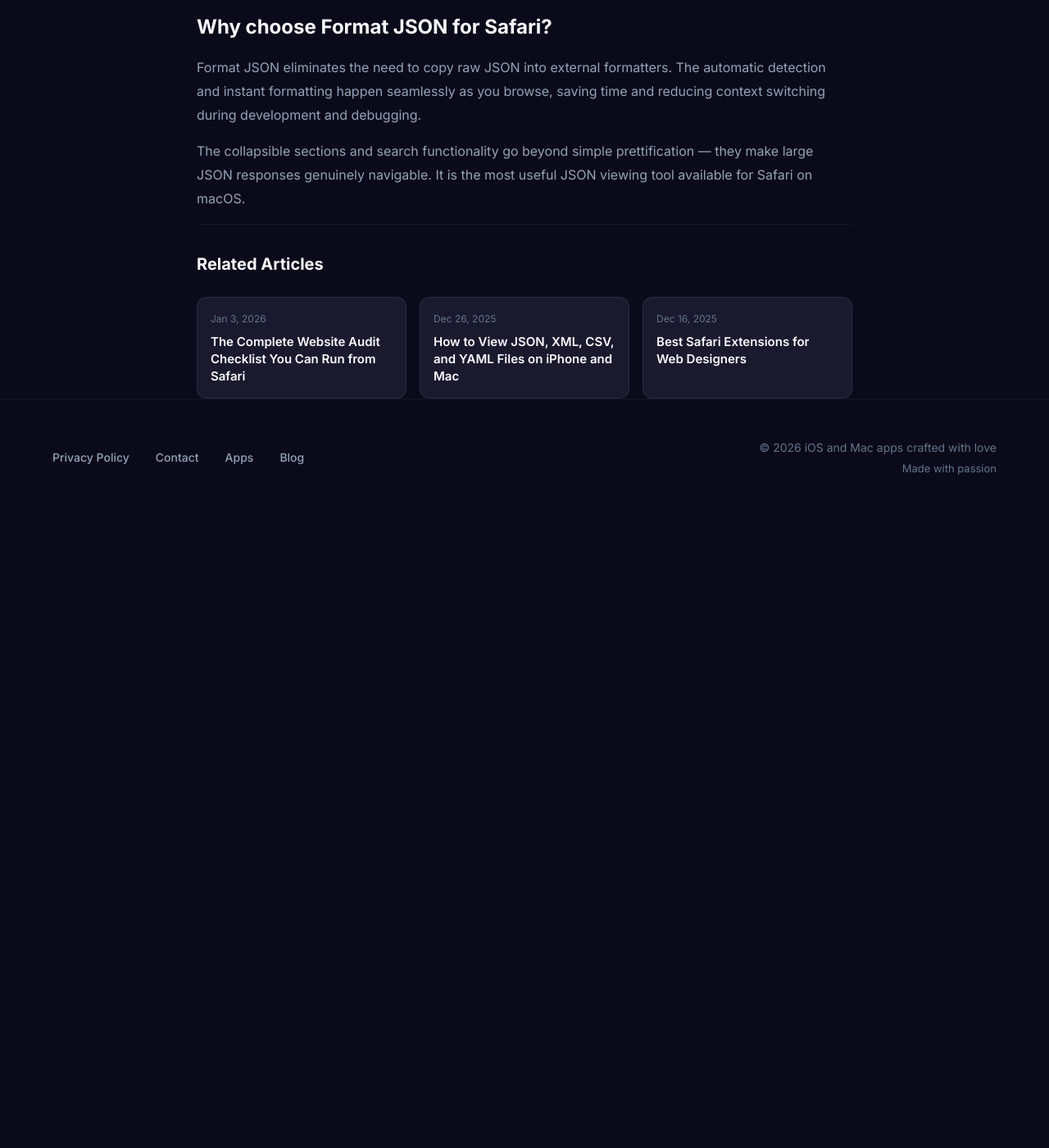
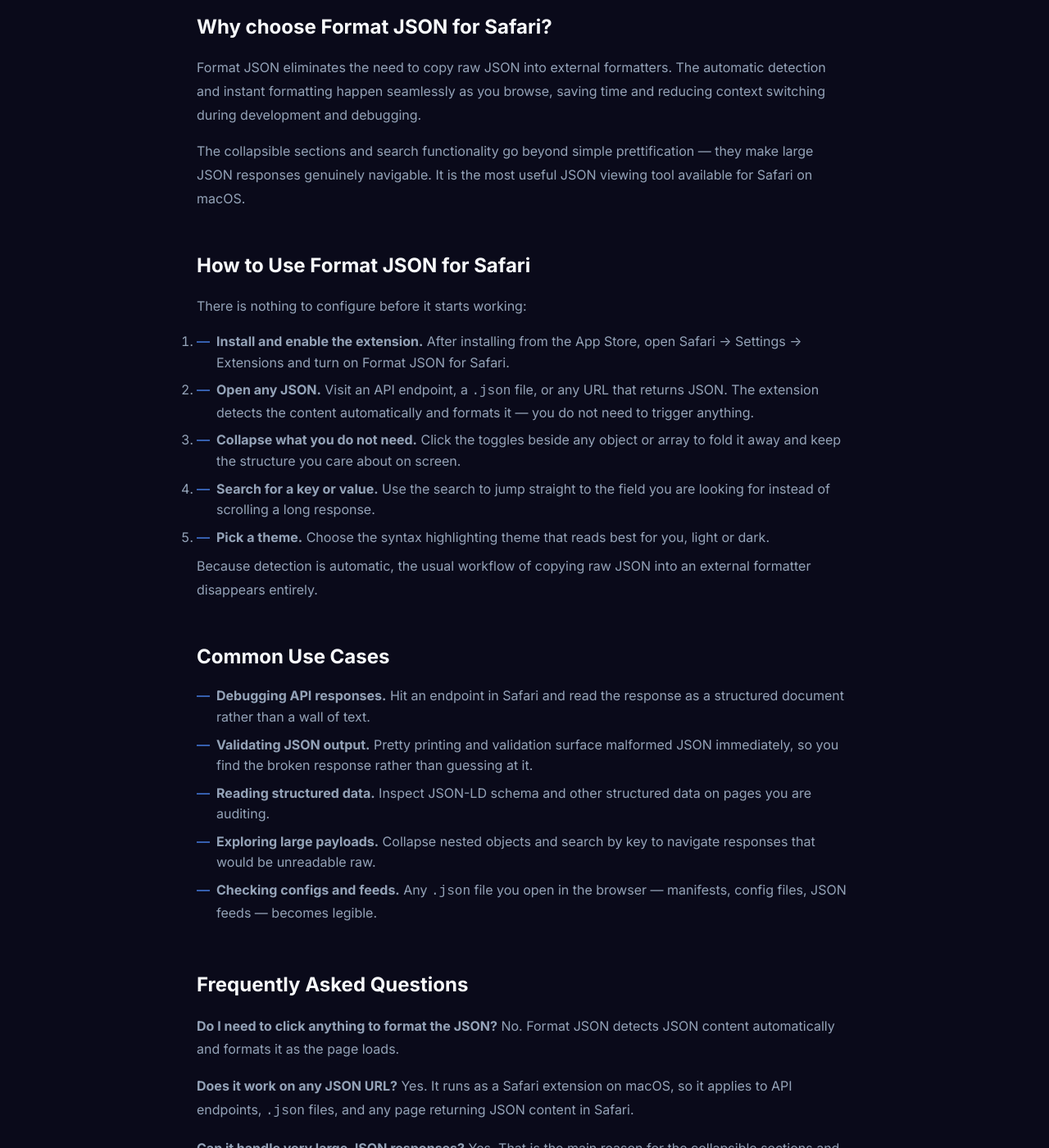
Before and after one commit to pmstani/pmstani.github.io, a Jekyll site: the page built from apps/format-json.md, in a window 1280 px wide and 1400 px high, scrolled down 1700 px. Shown: the whole window at 82% size. Built offline with Jekyll 4.4.1, drawn with Linux system fonts in a browser that asks for light colours; before the commit the page ends 2330 px from its top, so only the background shows below that; some of the changed text lies outside the part shown.

Commit message:
seo: add Safari SEO hub post, expand Format JSON page, retitle Link Gopher
- New hub post targeting the safari-seo query family (~365 impr/mo, all page 2+),
  featuring SEO for Safari + 5 complementary extensions, a 20-minute audit
  workflow and FAQ. Resolves app-page/listicle cannibalization by pointing
  'safari seo tools/extensions' anchors here from 4 existing posts.
- Expand apps/format-json.md with How to Use, Common Use Cases and FAQ,
  replicating the auto-clicker pattern that gained +8.9% CTR last cycle.
- Retitle/re-describe apps/link-gopher.md to lead with Safari/macOS.

```diff
--- a/apps/format-json.md
+++ b/apps/format-json.md
@@ -27,3 +28,46 @@
 Format JSON eliminates the need to copy raw JSON into external formatters. The automatic detection and instant formatting happen seamlessly as you browse, saving time and reducing context switching during development and debugging.
 
 The collapsible sections and search functionality go beyond simple prettification — they make large JSON responses genuinely navigable. It is the most useful JSON viewing tool available for Safari on macOS.
+
+## How to Use Format JSON for Safari
+
+There is nothing to configure before it starts working:
+
+1. **Install and enable the extension.** After installing from the App Store, open Safari → Settings → Extensions and turn on Format JSON for Safari.
+2. **Open any JSON.** Visit an API endpoint, a `.json` file, or any URL that returns JSON. The extension detects the content automatically and formats it — you do not need to trigger anything.
+3. **Collapse what you do not need.** Click the toggles beside any object or array to fold it away and keep the structure you care about on screen.
+4. **Search for a key or value.** Use the search to jump straight to the field you are looking for instead of scrolling a long response.
+5. **Pick a theme.** Choose the syntax highlighting theme that reads best for you, light or dark.
+
+Because detection is automatic, the usual workflow of copying raw JSON into an external formatter disappears entirely.
+
+## Common Use Cases
+
+- **Debugging API responses.** Hit an endpoint in Safari and read the response as a structured document rather than a wall of text.
+- **Validating JSON output.** Pretty printing and validation surface malformed JSON immediately, so you find the broken response rather than guessing at it.
+- **Reading structured data.** Inspect JSON-LD schema and other structured data on pages you are auditing.
+- **Exploring large payloads.** Collapse nested objects and search by key to navigate responses that would be unreadable raw.
+- **Checking configs and feeds.** Any `.json` file you open in the browser — manifests, config files, JSON feeds — becomes legible.
+
+## Frequently Asked Questions
+
+**Do I need to click anything to format the JSON?**
+No. Format JSON detects JSON content automatically and formats it as the page loads.
+
+**Does it work on any JSON URL?**
+Yes. It runs as a Safari extension on macOS, so it applies to API endpoints, `.json` files, and any page returning JSON content in Safari.
+
+**Can it handle very large JSON responses?**
+Yes. That is the main reason for the collapsible sections and search — folding away nested structures and jumping to a key is what makes a large payload navigable.
+
+**Will it tell me if my JSON is invalid?**
+Yes. The extension validates as well as formats, so malformed JSON is surfaced rather than silently rendered.
+
+**Can I change the colors?**
+Yes. Format JSON includes customizable theme options for syntax highlighting.
+
+**Do I need any other software?**
+No. It is a self-contained Safari extension. Once enabled in Safari's settings there is nothing else to install.
+
+**Is it available on iPhone?**
+Format JSON for Safari is a Safari extension for macOS.
```
Also changed, not shown: other parts of apps/format-json.md (+1 -0 lines), _posts/2025-12-08-practical-guide-on-page-seo-analysis.md (+1 -1 lines), _posts/2025-12-13-best-safari-extensions-for-digital-marketers.md (+2 -0 lines), _posts/2026-01-03-how-to-website-audit-checklist-safari.md (+2 -0 lines), _posts/2026-01-21-online-vs-offline-seo-tools.md (+1 -1 lines), _posts/2026-07-17-best-safari-seo-extensions-tools-mac.md (added, +184 -0 lines), apps/link-gopher.md (+3 -2 lines).
